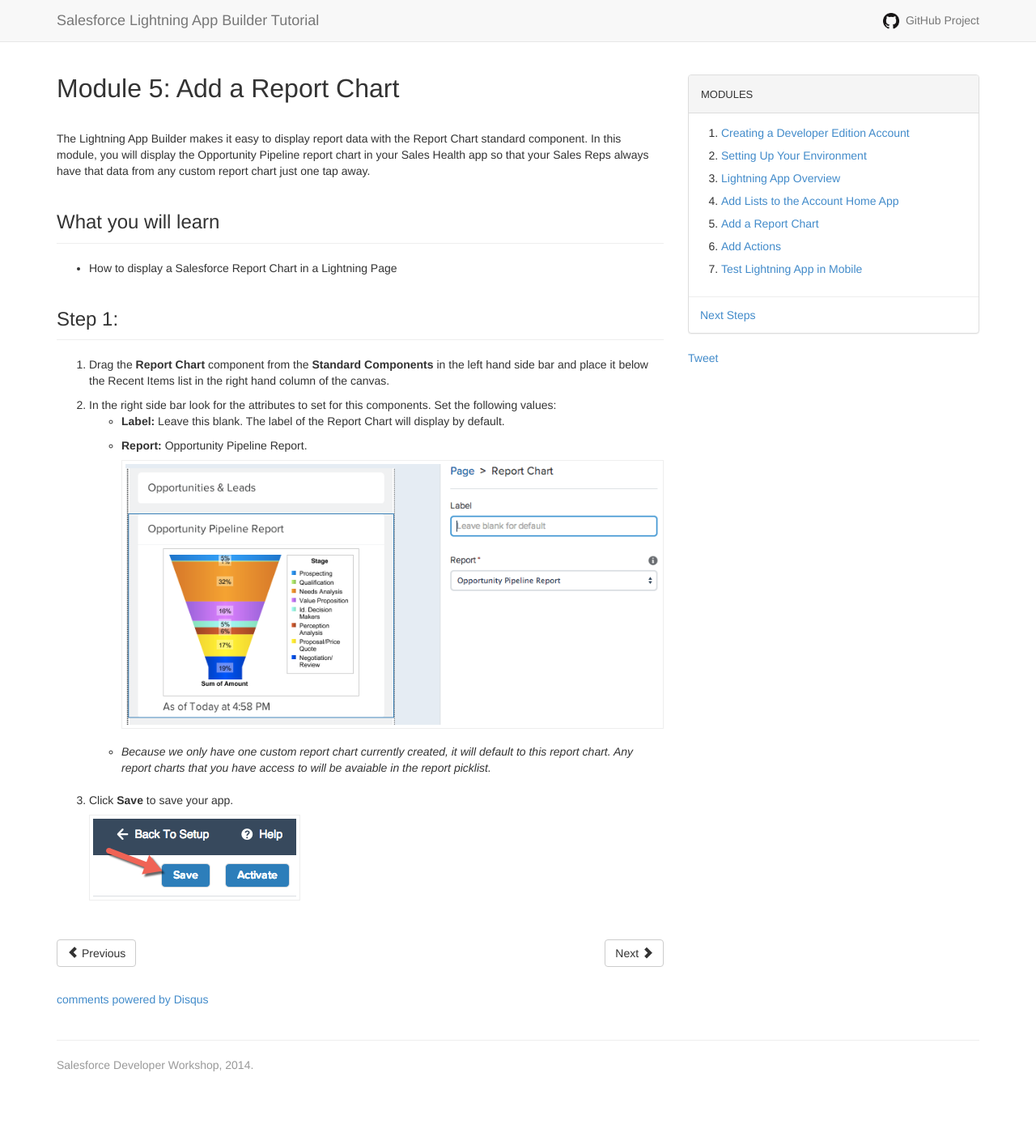
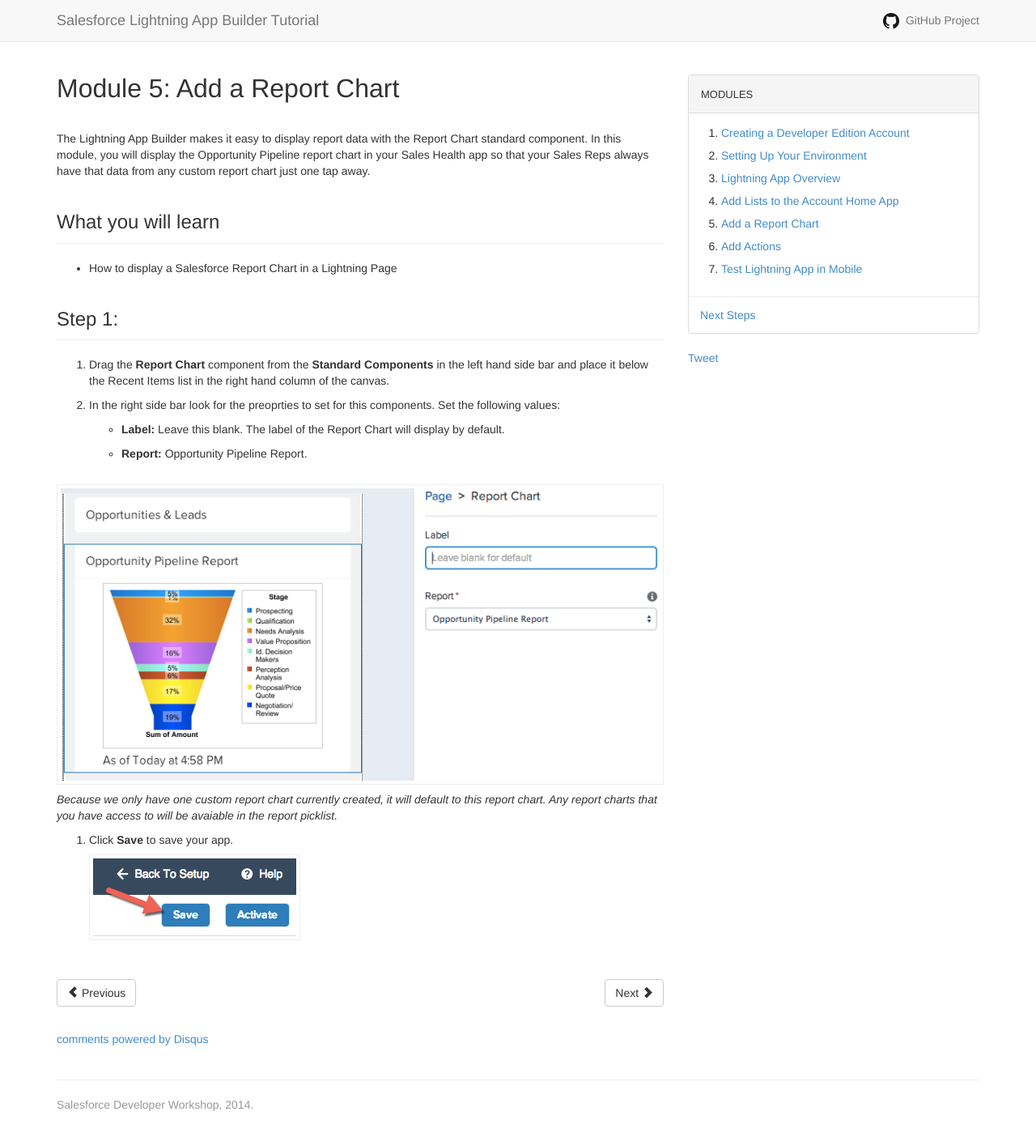
Before and after one commit to SalesforceDevelopersJapan/lightning-app-builder-tutorial, a Jekyll site: the page built from create-contactlist-component.md, in a window 1280 px wide. Shown: the whole page at 81% size. Built offline with Jekyll 4.4.1, drawn with Linux system fonts in a browser that asks for light colours; Markdown is read by kramdown in place of the engine named in the settings; comment, search, counter and statistics services are not loaded; before the commit the page ends 1355 px from its top, so only the background shows below that.

Commit message:
Update create-contactlist-component.md
attributes -> properties and fixed bullets

```diff
--- a/create-contactlist-component.md
+++ b/create-contactlist-component.md
@@ -13,11 +13,12 @@ The Lightning App Builder makes it easy to display report data with the Report C
 
 1. Drag the **Report Chart** component from the **Standard Components** in the left hand side bar and place it below the Recent Items list in the right hand column of the canvas.
 
-3. In the right side bar look for the attributes to set for this components. Set the following values:
-- **Label:** Leave this blank. The label of the Report Chart will display by default.
-- **Report:** Opportunity Pipeline Report.
+3. In the right side bar look for the preoprties to set for this components. Set the following values:
+  - **Label:** Leave this blank. The label of the Report Chart will display by default.
+  - **Report:** Opportunity Pipeline Report.
+
 ![](images/addchart.png)
-- *Because we only have one custom report chart currently created, it will default to this report chart. Any report charts that you have access to will be avaiable in the report picklist.*
+*Because we only have one custom report chart currently created, it will default to this report chart. Any report charts that you have access to will be avaiable in the report picklist.*
 
 6. Click **Save** to save your app.
 ![](images/saveapp.png)
```
